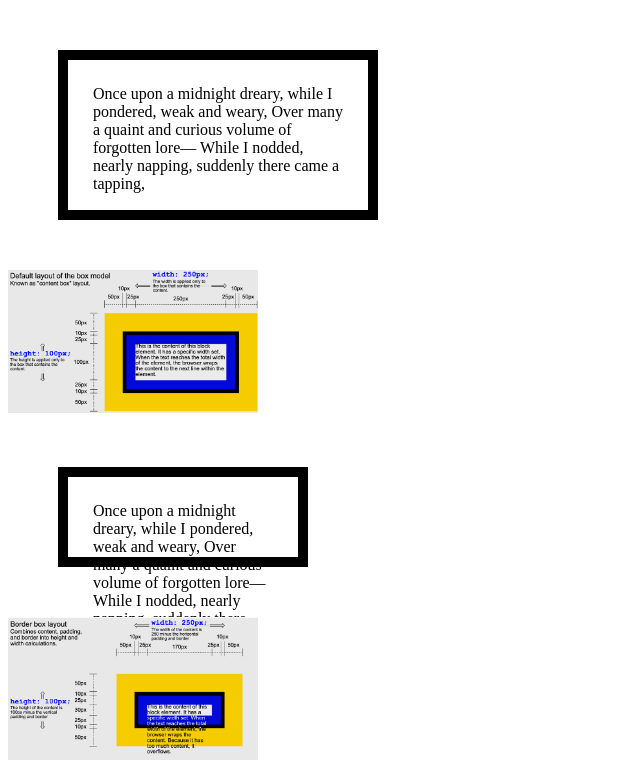
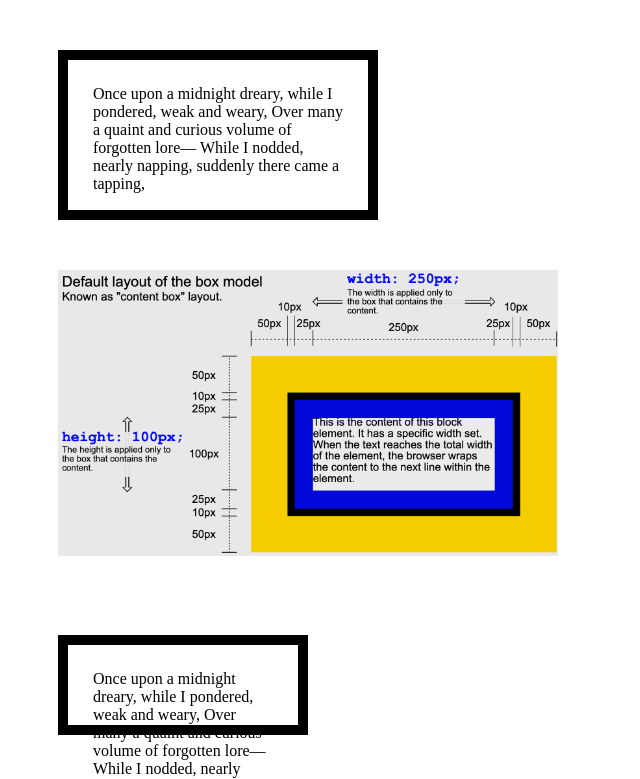
Before and after one commit to szmtz/css-content-box-vs-border-box, a plain HTML site: page index.html in a window 1280 px wide. Shown: the top 779 px of the page, without its empty margins (0-640 px from the left). Drawn offline with Linux system fonts and the light colour scheme.

Commit message:
Finalize CSS Practice - Content-box vs Border-box

```diff
--- a/style.css
+++ b/style.css
@@ -16,5 +16,7 @@
   }
 
   .fit-picture {
-    width: 250px;
+
+    width: 500px;
+    margin: 0px 0px 25px 50px;
   }
```
